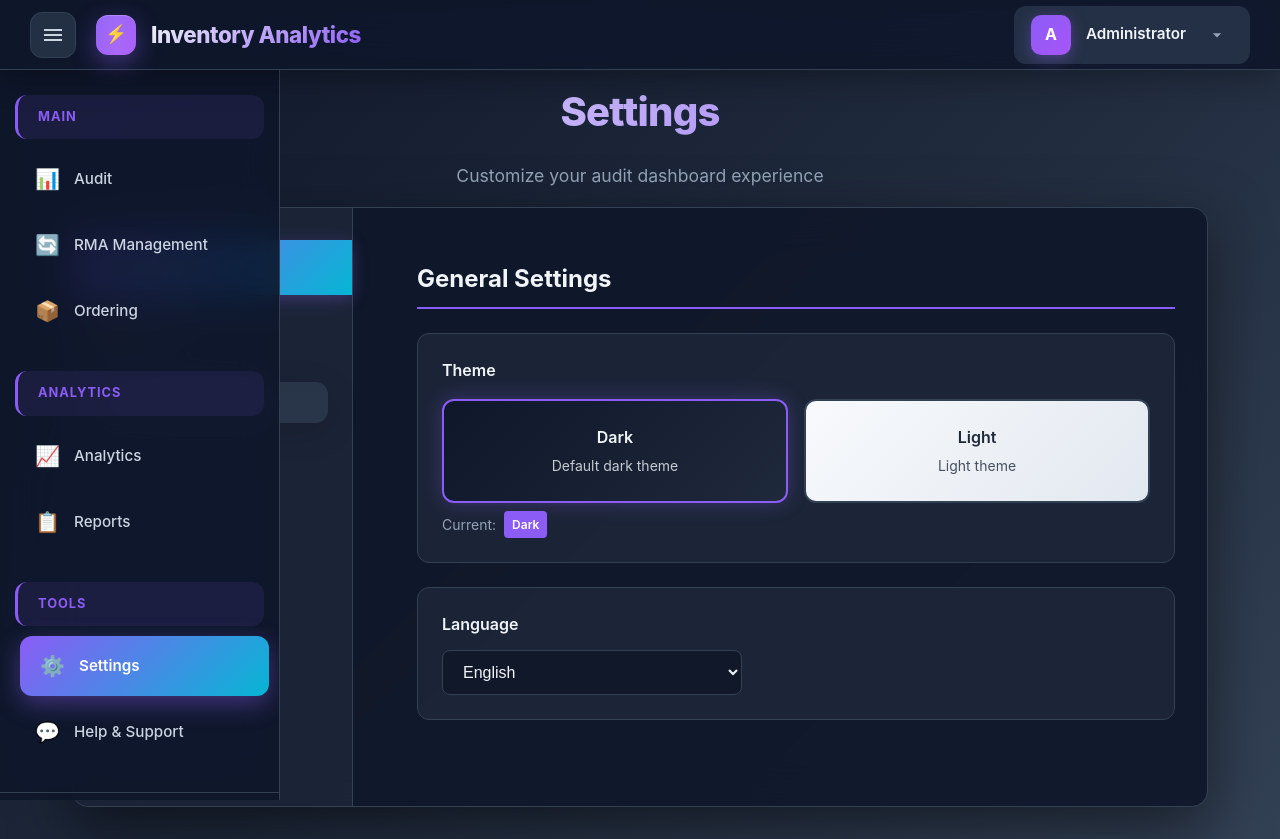
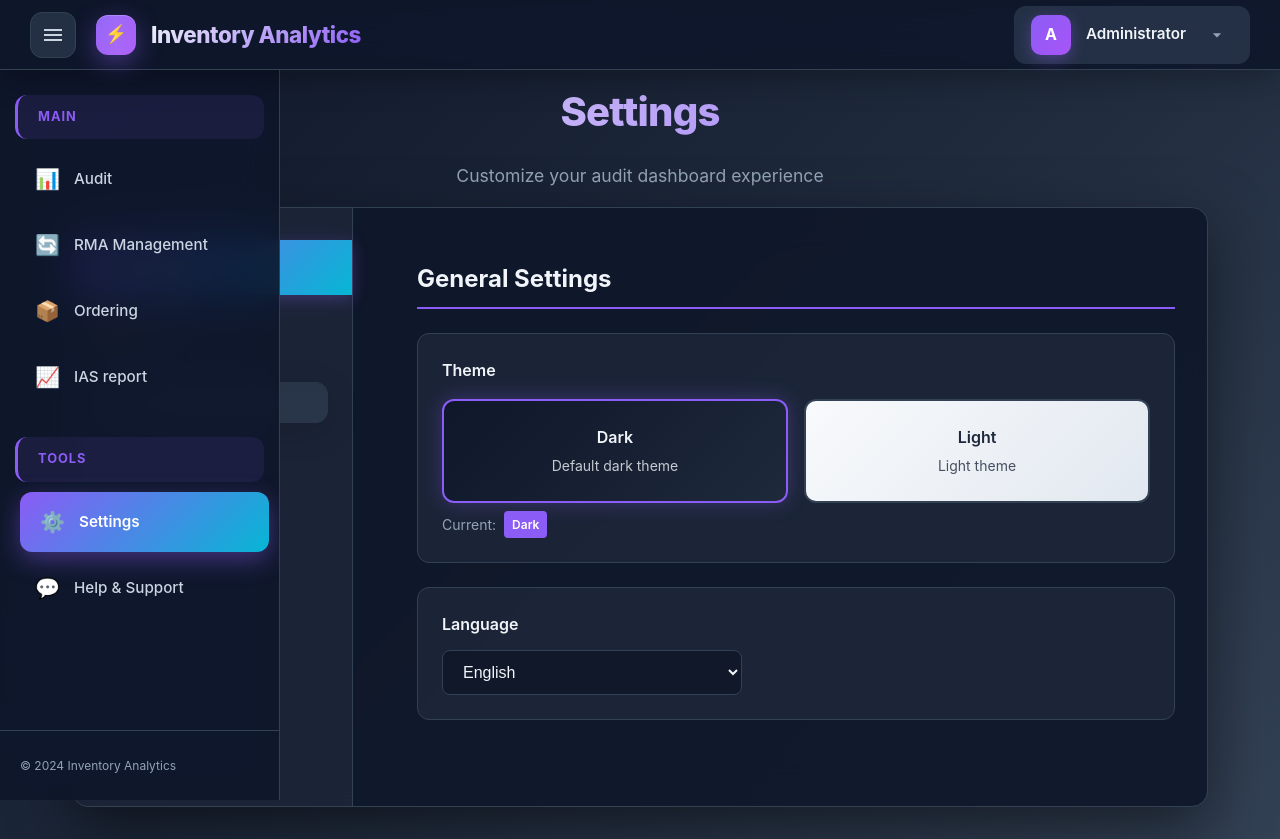
Before and after one commit to Anooshashraf/company-dashboards, a Next.js app in the folder company-dashboards/: page /settings in a window 1280 px wide. Built offline with nearby package versions, Linux system fonts and the light colour scheme; sample sign-in values are in the browser's storage.

Commit message:
ISR -> IAS

```diff
--- a/company-dashboards/src/app/SettingsContext.tsx
+++ b/company-dashboards/src/app/SettingsContext.tsx
@@ -41,7 +41,7 @@ export const SettingsProvider: React.FC<{ children: React.ReactNode }> = ({ chil
         const root = document.documentElement;
 
         if (theme === 'light') {
-            // Light theme - ONLY color changes
+
             root.style.setProperty('--bg-primary', '#f8fafc');
             root.style.setProperty('--bg-secondary', '#f1f5f9');
             root.style.setProperty('--bg-tertiary', '#e2e8f0');
--- a/company-dashboards/src/app/login/page.tsx
+++ b/company-dashboards/src/app/login/page.tsx
@@ -1,7 +1,120 @@
+// "use client";
+// import { useState, useEffect, FormEvent } from "react";
+// import { useRouter } from "next/navigation";
+// import { useAuth } from "../../components/AuthProvider";
+
+// export default function Login() {
+//   const [email, setEmail] = useState<string>("");
+//   const [password, setPassword] = useState<string>("");
+//   const [error, setError] = useState<string>("");
+//   const [isSubmitting, setIsSubmitting] = useState<boolean>(false);
+//   const { isAuthenticated, login, isLoading } = useAuth();
+//   const router = useRouter();
+
+//   useEffect(() => {
+//     if (isAuthenticated && !isLoading) {
+//       router.push("/");
+//     }
+//   }, [isAuthenticated, isLoading, router]);
+
+//   if (isLoading || isAuthenticated) {
+//     return (
+//       <div className="login-page">
+//         <div style={{ textAlign: 'center', color: 'white' }}>
+//           <div className="loading-spinner"></div>
+//           <p>Loading...</p>
+//         </div>
+//       </div>
+//     );
+//   }
+
+//   const handleSubmit = async (e: FormEvent): Promise<void> => {
+//     e.preventDefault();
+//     setError("");
+//     setIsSubmitting(true);
+
+//     await new Promise(resolve => setTimeout(resolve, 800));
+
+//     if (email === "admin_active8@gmail.com" && password === "company123") {
+//       login();
+//       router.push("/");
+//     } else {
+//       setError("Invalid email or password. Use admin_active8@gmail.com / company123");
+//     }
+//     setIsSubmitting(false);
+//   };
+
+//   return (
+//     <div className="login-page">
+//       <div className="login-box">
+//         <div className="login-header">
+//           <div className="login-icon">⚡</div>
+//           <h1 className="login-title">Inventory Analytics</h1>
+//           <p className="login-subtitle">Sign in to access your dashboard</p>
+//         </div>
+
+//         <form className="login-form" onSubmit={handleSubmit}>
+//           <div className="form-field">
+//             <input
+//               type="email"
+//               className="form-input"
+//               placeholder="Email address"
+//               value={email}
+//               onChange={(e) => setEmail(e.target.value)}
+//               disabled={isSubmitting}
+//               required
+//             />
+//           </div>
+
+//           <div className="form-field">
+//             <input
+//               type="password"
+//               className="form-input"
+//               placeholder="Password"
+//               value={password}
+//               onChange={(e) => setPassword(e.target.value)}
+//               disabled={isSubmitting}
+//               required
+//             />
+//           </div>
+
+//           {error && <div className="error-box">{error}</div>}
+
+//           <button
+//             type="submit"
+//             className="submit-btn"
+//             disabled={isSubmitting}
+//           >
+//             {isSubmitting ? "Signing in..." : "Sign in"}
+//           </button>
+//         </form>
+
+//         <div className="demo-box">
+//           <p className="demo-title">Demo Credentials</p>
+//           <div className="demo-text">
+//             <p>Email: <span className="demo-code">admin_active8@gmail.com</span></p>
+//             <p>Password: <span className="demo-code">company123</span></p>
+//           </div>
+//         </div>
+//       </div>
+//     </div>
+//   );
+// }
+
+
 "use client";
 import { useState, useEffect, FormEvent } from "react";
 import { useRouter } from "next/navigation";
 import { useAuth } from "../../components/AuthProvider";
+
+
+const AUTHENTICATED_USERS = [
+  { email: "inventory_active8@gmail.com", password: "inventory123", role: "Administrator" },
+  { email: "fahad@techno-communications.com", password: "fahad123", role: "Manager" },
+  { email: "GHANI@TEXASMOBILEPCS.COM", password: "ghani123", role: "Auditor" },
+  { email: "aleem.ghori@techno-communications.com", password: "aleem123", role: "Analyst" },
+  { email: "hasnain.mustaqeem@techno-communications.com", password: "hm123", role: "Viewer" }
+];
 
 export default function Login() {
   const [email, setEmail] = useState<string>("");
@@ -35,11 +148,15 @@ export default function Login() {
 
     await new Promise(resolve => setTimeout(resolve, 800));
 
-    if (email === "admin_active8@gmail.com" && password === "company123") {
+    const validUser = AUTHENTICATED_USERS.find(
+      user => user.email === email && user.password === password
+    );
+
+    if (validUser) {
       login();
       router.push("/");
     } else {
-      setError("Invalid email or password. Use admin_active8@gmail.com / company123");
+      setError("Invalid email or password. Please check your credentials.");
     }
     setIsSubmitting(false);
   };
@@ -92,7 +209,7 @@ export default function Login() {
         <div className="demo-box">
           <p className="demo-title">Demo Credentials</p>
           <div className="demo-text">
-            <p>Email: <span className="demo-code">admin_active8@gmail.com</span></p>
+            <p>Email: <span className="demo-code">example@gmail.com</span></p>
             <p>Password: <span className="demo-code">company123</span></p>
           </div>
         </div>
--- a/company-dashboards/src/app/page.tsx
+++ b/company-dashboards/src/app/page.tsx
@@ -27,7 +27,7 @@ const dashboardCards = [
     color: "card-emerald",
   },
   {
-    title: "ISR Reports",
+    title: "IAS Reports",
     description: "Internal Service Reports and analytics",
     href: "/dashboard/isr",
     icon: "📈",
--- a/company-dashboards/src/components/Navigation.tsx
+++ b/company-dashboards/src/components/Navigation.tsx
@@ -112,25 +112,15 @@ export default function Navigation() {
                 <span className="nav-icon">📦</span>
                 <span className="nav-text">Ordering</span>
               </Link>
+              <Link
+                href="/dashboard/isr"
+                className={`nav-item ${pathname === '/dashboard/isr' ? 'nav-item-active' : ''}`}
+              >
+                <span className="nav-icon">📈</span>
+                <span className="nav-text">IAS report</span>
+              </Link>
             </div>
 
-            <div className="nav-section">
-              <div className="nav-section-label">ANALYTICS</div>
-              <Link
-                href="/dashboard/analytics"
-                className={`nav-item ${pathname === '/dashboard/analytics' ? 'nav-item-active' : ''}`}
-              >
-                <span className="nav-icon">📈</span>
-                <span className="nav-text">Analytics</span>
-              </Link>
-              <Link
-                href="/dashboard/reports"
-                className={`nav-item ${pathname === '/dashboard/reports' ? 'nav-item-active' : ''}`}
-              >
-                <span className="nav-icon">📋</span>
-                <span className="nav-text">Reports</span>
-              </Link>
-            </div>
 
             <div className="nav-section">
               <div className="nav-section-label">TOOLS</div>
```
